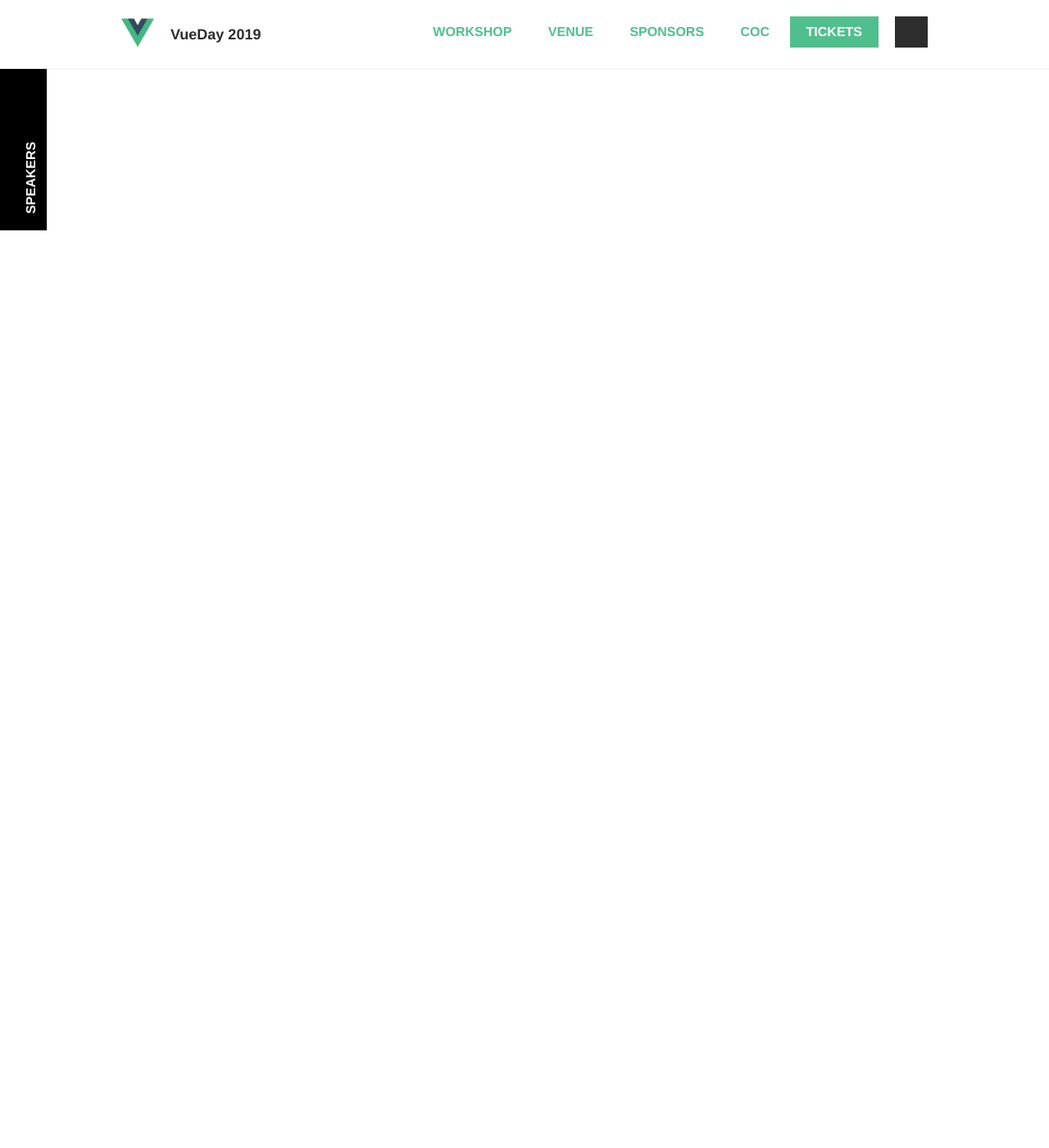
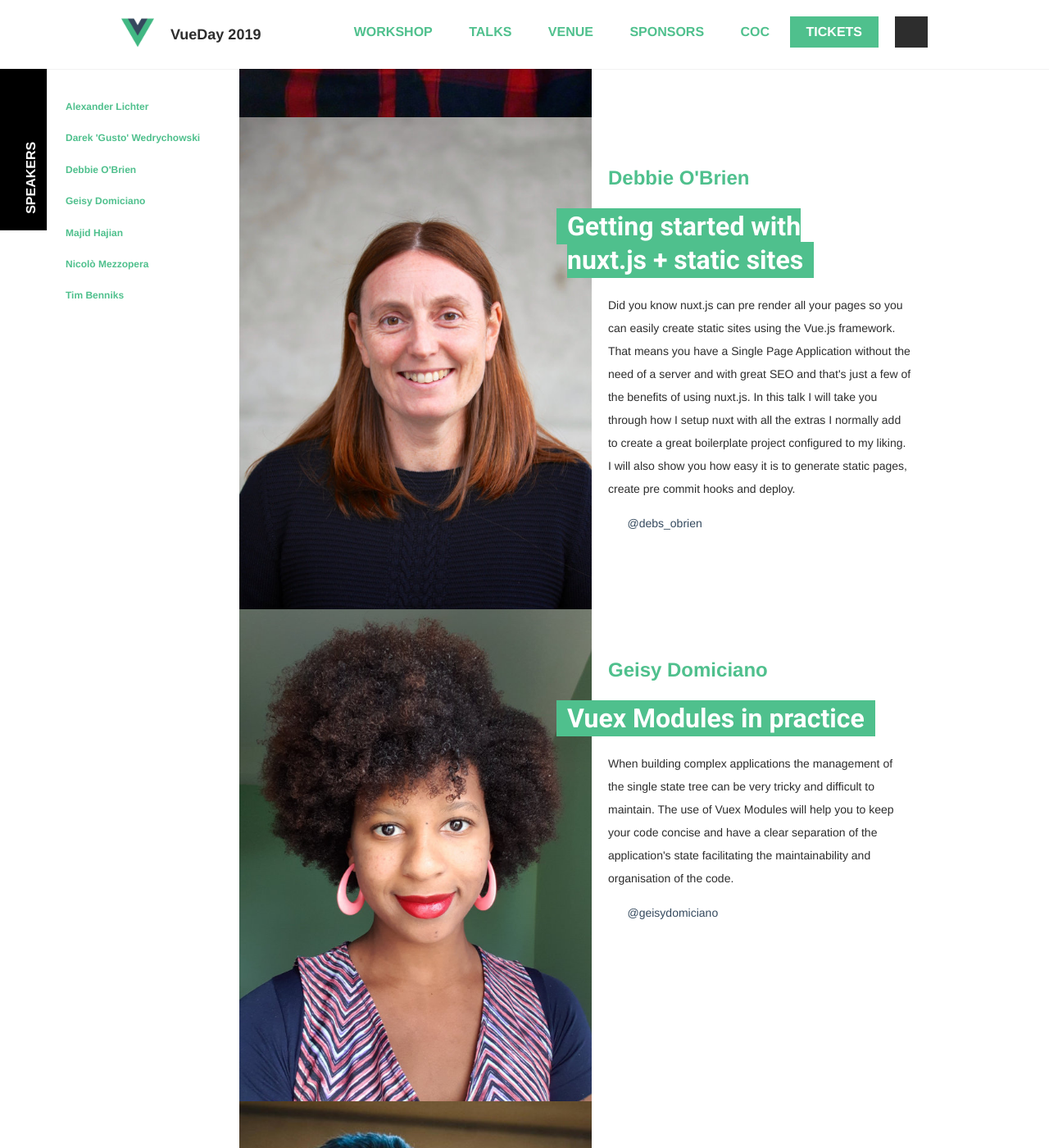
Before and after one commit to GrUSP/2019.vueday.it, a Jekyll site: the page built from talks.html, in a window 1280 px wide and 1400 px high, scrolled down 1466 px. Shown: the whole window at 82% size. Built offline with Jekyll 4.4.1, drawn with Linux system fonts in a browser that asks for light colours; some web fonts are replaced; comment, search, counter and statistics services are not loaded; some of the changed text lies outside the part shown.

Commit message:
Publish talks

```diff
--- a/_data/conference.yml
+++ b/_data/conference.yml
@@ -9,7 +9,7 @@
 call_for_paper_url: https://goo.gl/forms/FxgybMbIu4F3dSJ72
 call_for_paper: false
 training_available: true
-talks_available: false
+talks_available: true
 schedule_available: false
 
 iubenda:
--- a/_data/talks.yml
+++ b/_data/talks.yml
@@ -1,5 +1,71 @@
-#-
-#  speaker_id:
-#  title:
-#  keynote:
-#  extract: >
+-
+  speaker_id: alexander-lichter
+  title: Nuxt.js - Why? How? Oh yeah!
+  keynote: false
+  extract: >
+    Nuxt.js - You probably have heard the name of the Vue.js framework at least once.
+    Maybe when a fellow colleague gave it a try, or when you saw it on the GitHub report as 4th fastest growing open
+    source project in 2018.
+    But as a smart developer, you're skeptical: Why would I need another framework that even sits on top
+    of *another* one? What is this SSR everyone is talking about? What problems would Nuxt solve for me and how to
+    get started?
+    During my talk, all these questions (and many more) will be answered.
+    Join an introduction to Nuxt.js and experience it with no previous knowledge needed besides Vue.
+-
+  speaker_id: darek-wedrychowski
+  title: Vuenited we stand
+  keynote: false
+  extract: >
+    2019 may be the year of the biggest updates around all the Vue.js stack - not only core Vue libraries but the
+    transition of the whole ecosystem and community in general. What direction will the wind of change blow? Let's
+    discuss how we're going to use Vue.js from now on and showcase both the most awaited and those less known
+    innovations.
+-
+  speaker_id: debbie-obrien
+  title: Getting started with nuxt.js + static sites
+  keynote: false
+  extract: >
+    Did you know nuxt.js can pre render all your pages so you can easily create static sites using the Vue.js framework.
+    That means you have a Single Page Application without the need of a server and with great SEO and that's just a few
+    of the benefits of using nuxt.js. In this talk I will take you through how I setup nuxt with all the extras I
+    normally add to create a great boilerplate project configured to my liking. I will also show you how easy it is to
+    generate static pages, create pre commit hooks and deploy.
+-
+  speaker_id: geisy-domiciano
+  title: Vuex Modules in practice
+  keynote: false
+  extract: >
+    When building complex applications the management of the single state tree can be very tricky and difficult to
+    maintain.
+    The use of Vuex Modules will help you to keep your code concise and have a clear separation of the application's
+    state facilitating the maintainability and organisation of the code.
+-
+  speaker_id: majid-hajian
+  title: A taste of hardware connectivity on the web with Vue
+  keynote: false
+  extract: >
+    The browsers can actually take control of physical devices in the real world like lightbulbs, robots and even drones
+    by providing new web standard hardware connectivity APIs such as WebBluetooth, WebUSB, NFC and etc.
+    On the other hand, Progressive web apps opens a new era to build a web application that works offline and resemble a
+    native application. Hence, everyday we are getting closer to run a web app only on browsers that doesn't need to be
+    install from any app store and it will take control of hardwares around us.
+    In this session, I am going through some of the web capabilities to connect devices into a progressive web app which
+    has been build but Vue.js and show how web could go beyond the browsers and take control of our devices around us.
+-
+  speaker_id: nicolo-mezzopera
+  title: Refactor legacy code, Vue that was easy!
+  keynote: false
+  extract: >
+    Strategies, tips and examples on how to convert legacy codebase to Vue.js and being able to preserve the old working
+    code in some areas of your website.
+    Coexistence between legacy code and Vue.js code can be achieved in a stable and reliable way opening up a path to a
+    gradual rewrite.
+-
+  speaker_id: tim-benniks
+  title: Vue at Scale for L'Oréal
+  keynote: false
+  extract: >
+    Talk about the biggest Vue implementation in production globally. The L'Oréal website factory program is a new
+    organization of L’Oréal's digital landscape. Vue is a key component for over 800 L'Oréal websites for global market
+    leaders like Kerastase, Garnier and L'Oréal Paris. In this talk I show how we use Vue at scale and how we can
+    maintain a reusable codebase for all websites.
--- a/_includes/talks/speakers.html
+++ b/_includes/talks/speakers.html
@@ -4,13 +4,11 @@
   </div>
   <ul class="talks-speakers__items">
     {% for speaker in site.data.speakers.list %}
-      {% if speaker.trainer == false %}
     <li class="talks-speakers__item">
       <a class="talks-speakers__link" href="{{ site.baseurl }}#{{ speaker.id}}">
         {{ speaker.first_name }} {{ speaker.last_name }}
       </a>
     </li>
-      {% endif %}
     {% endfor %}
   </ul>
 </div>
```
Lines whose indentation alone changed are shown as unchanged.
